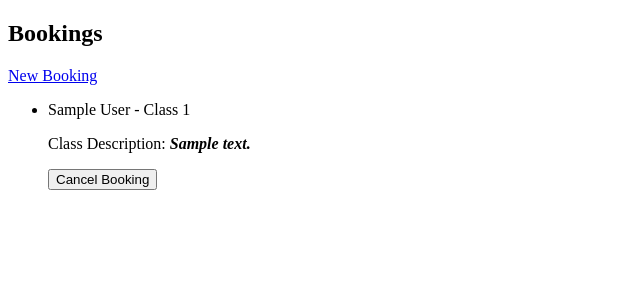
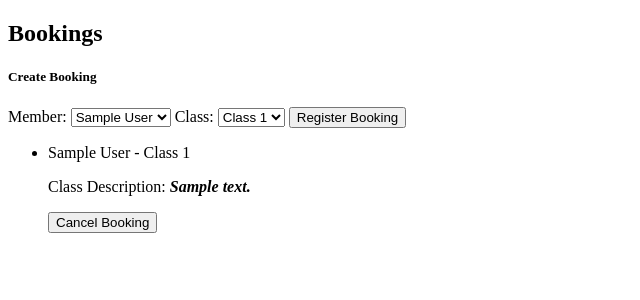
Before and after one commit to jcogan97/full_stack_project_solo, a Flask app: page /bookings in a window 1280 px wide. Shown: the part 106-406 px from the top of the page, without its empty margins (0-640 px from the left). Run offline with Flask 2, Linux system fonts and the light colour scheme; a database or web service that is not in the repository returns one stand-in record (Sample ...); some libraries are stand-ins or nearby versions.

Commit message:
Added: New Bookings using Members & Classes data from SQL

```diff
--- a/controllers/booking_controller.py
+++ b/controllers/booking_controller.py
@@ -1,4 +1,4 @@
-from flask import Flask, render_template, request, redirect
+from flask import Flask, render_template, request, redirect, url_for
 from flask import Blueprint
 from models.booking import Booking
 import repositories.booking_repository as booking_repository
@@ -9,5 +9,24 @@ bookings_blueprint = Blueprint("bookings", __name__)
 
 @bookings_blueprint.route('/bookings')
 def bookings():
+
+    members = member_repository.select_all()
+    gym_classes = gym_class_repository.select_all()
     bookings = booking_repository.select_all()
-    return render_template("bookings/index.html", bookings=bookings)
+
+    return render_template("bookings/index.html", bookings=bookings, members=members, gym_classes=gym_classes)
+
+@bookings_blueprint.route('/bookings', methods=['POST'])
+def new_booking():
+
+    member_id = request.form['member_id']
+    gym_class_id = request.form['gym_class_id']
+
+    member = member_repository.select(member_id)
+    gym_class = gym_class_repository.select(gym_class_id)
+
+    new_booking = Booking(member, gym_class)
+
+    booking_repository.save(new_booking)
+
+    return redirect('/bookings')
--- a/templates/bookings/index.html
+++ b/templates/bookings/index.html
@@ -4,9 +4,24 @@
 
     <h1>Bookings</h1>
 
-    <p>
-        <a href="/bookings/new">New Booking</a>
-    </p>
+    <h5>Create Booking</h5>
+
+    <form action="/bookings" method="post">
+        <label for="member">Member:</label>
+            <select name="member_id" id="member">
+                {% for member in members %}
+                    <option value="{{ member.id }}">{{ member.first_name }} {{ member.last_name }}</option>
+                {% endfor %}
+            </select>
+
+        <label for="gym_class">Class:</label>
+            <select name="gym_class_id" id="gym_class">
+                {% for gym_class in gym_classes %}
+                    <option value="{{ gym_class.id }}">Class {{ gym_class.id }}</option>
+                {% endfor %}
+            </select>
+        <input type="submit" value="Register Booking">
+    </form>
 
     <ul>
         {% for booking in bookings %}
```
